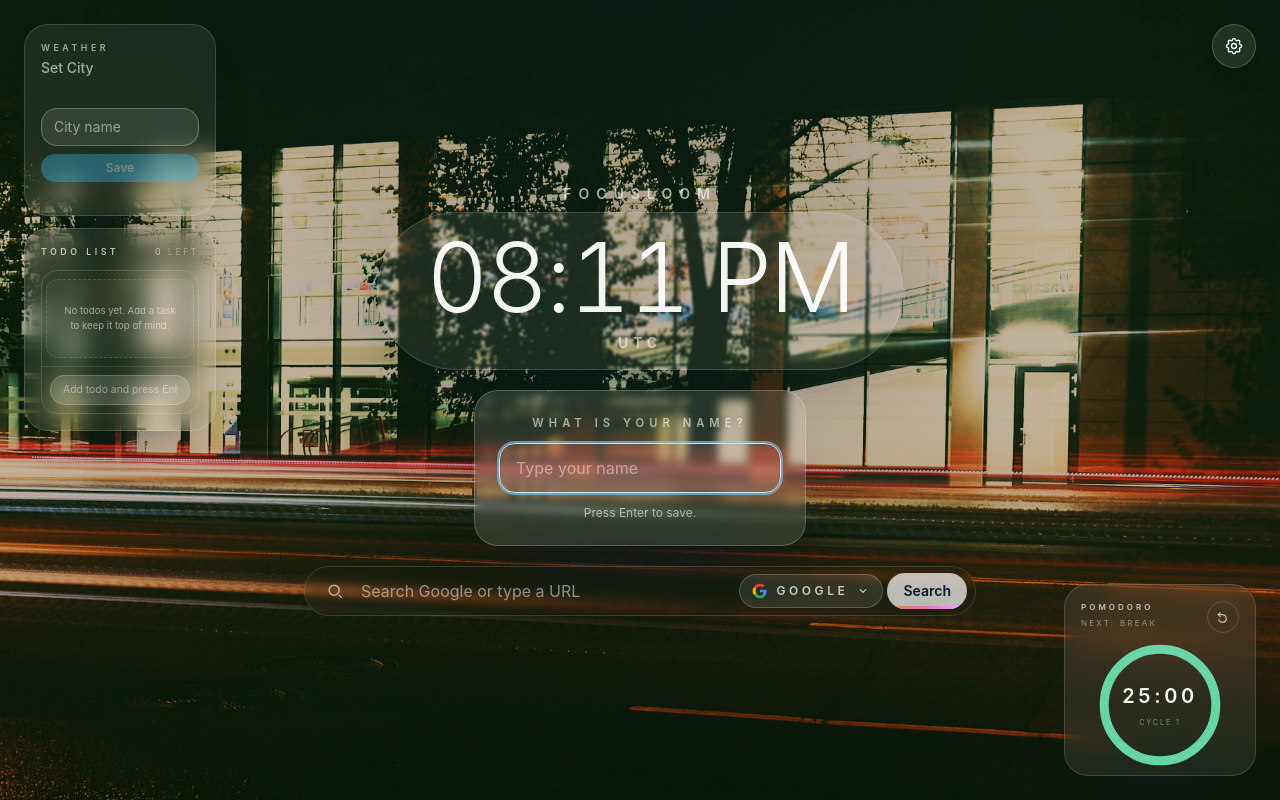
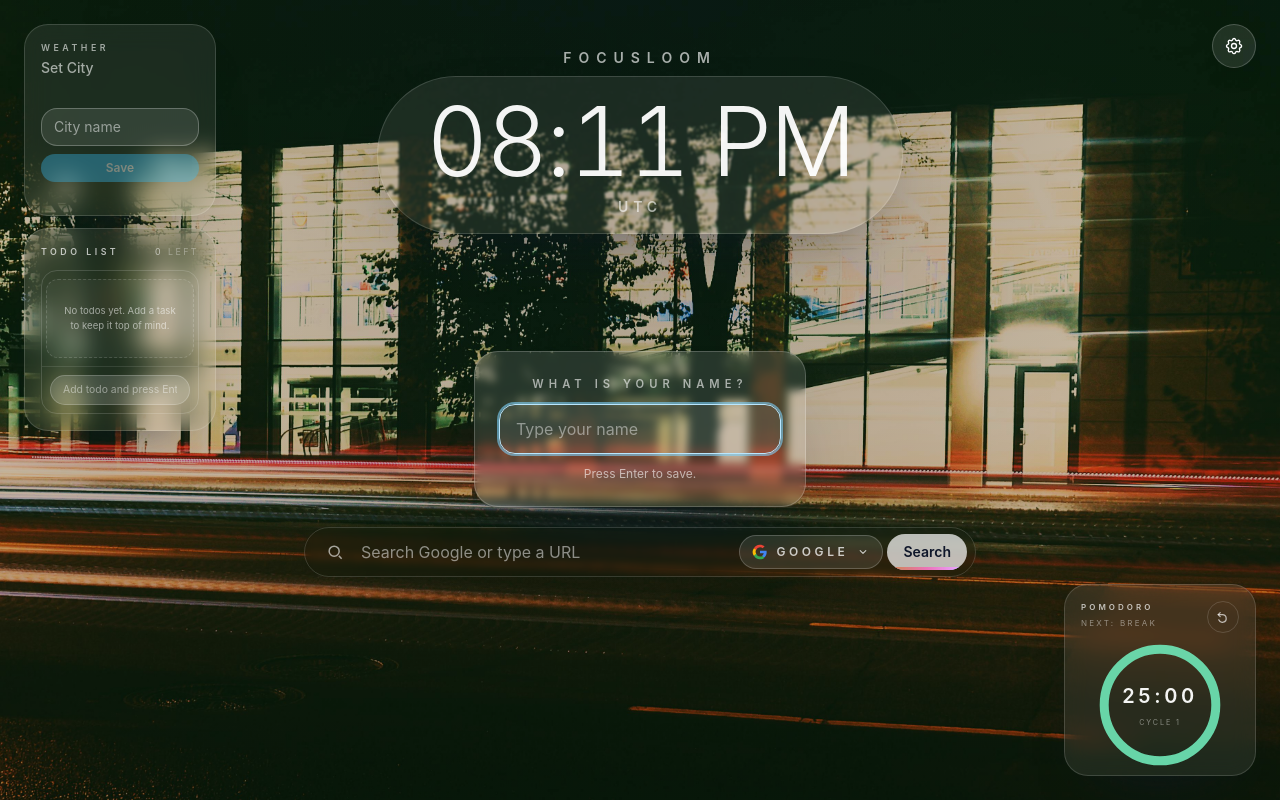
Before and after one commit to Mahdirnj/Browser-Tab-Focus, a React (Vite) app: page / in a window 1280 px wide. Built offline with nearby package versions, Linux system fonts and the light colour scheme.

Commit message:
Deleted clock position

```diff
--- a/src/App.jsx
+++ b/src/App.jsx
@@ -11,7 +11,6 @@ import SettingsPanel from './components/SettingsPanel'
 
 const BACKGROUND_KEY = 'focus_dashboard_background'
 const USER_NAME_KEY = 'focus_dashboard_userName'
-const CLOCK_POSITION_KEY = 'focus_dashboard_clockPosition'
 const CLOCK_TIMEZONE_KEY = 'focus_dashboard_clockTimezone'
 const WIDGETS_KEY = 'focus_dashboard_widgets'
 const TEXT_COLOR_KEY = 'focus_dashboard_textColor'
@@ -48,11 +47,6 @@ function readStoredValue(key, fallback) {
 function readStoredName() {
   if (typeof window === 'undefined') return ''
   return window.localStorage.getItem(USER_NAME_KEY) ?? ''
-}
-
-function readStoredClockPosition() {
-  if (typeof window === 'undefined') return 'middle'
-  return window.localStorage.getItem(CLOCK_POSITION_KEY) ?? 'middle'
 }
 
 function readStoredClockTimezone() {
@@ -113,9 +107,6 @@ function App() {
   )
   const [nameEditSignal, setNameEditSignal] = useState(0)
   const [userName, setUserName] = useState(() => readStoredName())
-  const [clockPosition, setClockPosition] = useState(() =>
-    readStoredClockPosition(),
-  )
   const [clockTimezone, setClockTimezone] = useState(() =>
     readStoredClockTimezone(),
   )
@@ -129,11 +120,6 @@ function App() {
     if (typeof window === 'undefined') return
     window.localStorage.setItem(BACKGROUND_KEY, backgroundId)
   }, [backgroundId])
-
-  useEffect(() => {
-    if (typeof window === 'undefined') return
-    window.localStorage.setItem(CLOCK_POSITION_KEY, clockPosition)
-  }, [clockPosition])
 
   useEffect(() => {
     if (typeof window === 'undefined') return
@@ -177,14 +163,12 @@ function App() {
   return (
     <div className="relative min-h-screen overflow-hidden">
       <BackgroundLayer imageUrl={activeBackground?.url} />
-      {clockPosition === 'top' ? (
-        <div className="pointer-events-none absolute inset-x-0 top-12 z-20 flex justify-center">
-          <div className="pointer-events-auto flex flex-col items-center gap-2">
-            <BrandMark />
-            <Clock timezone={clockTimezone} />
-          </div>
+      <div className="pointer-events-none absolute inset-x-0 top-12 z-20 flex justify-center">
+        <div className="pointer-events-auto flex flex-col items-center gap-2">
+          <BrandMark />
+          <Clock timezone={clockTimezone} />
         </div>
-      ) : null}
+      </div>
       {showUtilityColumn ? (
         <div className="absolute left-6 top-6 z-20 space-y-3">
           {showWeather ? <Weather /> : null}
@@ -199,8 +183,6 @@ function App() {
           setNameEditSignal((current) => current + 1)
         }
         currentName={userName}
-        clockPosition={clockPosition}
-        onClockPositionChange={setClockPosition}
         clockTimezone={clockTimezone}
         onClockTimezoneChange={setClockTimezone}
         widgetsEnabled={widgetsEnabled}
@@ -212,19 +194,9 @@ function App() {
       />
       <main className="relative z-10 flex min-h-screen flex-col items-center justify-center px-4 py-8 sm:px-6">
         <div
-          className={`flex w-full max-w-4xl flex-col gap-8 rounded-[28px] px-6 py-10 sm:px-10 ${panelClasses}`}
+          className={`relative flex w-full max-w-4xl flex-col gap-8 rounded-[28px] px-6 py-10 sm:px-10 ${panelClasses}`}
         >
-          <header
-            className={`flex flex-col items-center gap-5 text-center ${
-              clockPosition === 'top' ? 'mt-32' : ''
-            }`}
-          >
-            {clockPosition === 'middle' ? (
-              <div className="flex flex-col items-center gap-2">
-                <BrandMark />
-                <Clock timezone={clockTimezone} />
-              </div>
-            ) : null}
+          <header className="mt-32 flex flex-col items-center gap-5 text-center">
             <Greeting
               editSignal={nameEditSignal}
               onNameChange={setUserName}
--- a/src/components/SettingsPanel.jsx
+++ b/src/components/SettingsPanel.jsx
@@ -158,8 +158,6 @@ export function SettingsPanel({
   onBackgroundSelect,
   currentName,
   onNameEditRequest,
-  clockPosition = 'middle',
-  onClockPositionChange,
   clockTimezone,
   onClockTimezoneChange,
   widgetsEnabled,
@@ -596,32 +594,6 @@ export function SettingsPanel({
               </section>
               <section className="rounded-2xl border border-white/15 bg-white/[0.07] p-4 shadow-[0_28px_60px_-48px_rgba(15,23,42,0.95)]">
                 <p className="text-xs font-semibold uppercase tracking-[0.32em] text-[color:var(--dashboard-text-70)]">
-                  Clock Position
-                </p>
-                <div className="mt-3 grid grid-cols-2 gap-2">
-                  {['middle', 'top'].map((position) => {
-                    const isActive = clockPosition === position
-                    const label = position === 'middle' ? 'Middle' : 'Top'
-                    return (
-                      <button
-                        key={position}
-                        type="button"
-                        onClick={() => onClockPositionChange?.(position)}
-                        className={`rounded-2xl border px-4 py-2 text-xs font-semibold uppercase tracking-[0.32em] transition ${
-                          isActive
-                            ? 'border-emerald-200/80 bg-emerald-400/25 text-[color:var(--dashboard-text-100)] shadow-[0_18px_38px_-30px_rgba(16,185,129,0.85)]'
-                            : 'border-white/20 bg-white/10 text-[color:var(--dashboard-text-70)] hover:border-white/35 hover:text-[color:var(--dashboard-text-100)]'
-                        }`}
-                        disabled={!onClockPositionChange}
-                      >
-                        {label}
-                      </button>
-                    )
-                  })}
-                </div>
-              </section>
-              <section className="rounded-2xl border border-white/15 bg-white/[0.07] p-4 shadow-[0_28px_60px_-48px_rgba(15,23,42,0.95)]">
-                <p className="text-xs font-semibold uppercase tracking-[0.32em] text-[color:var(--dashboard-text-70)]">
                   Clock Timezone
                 </p>
                 <div className="mt-3 space-y-3">
```
